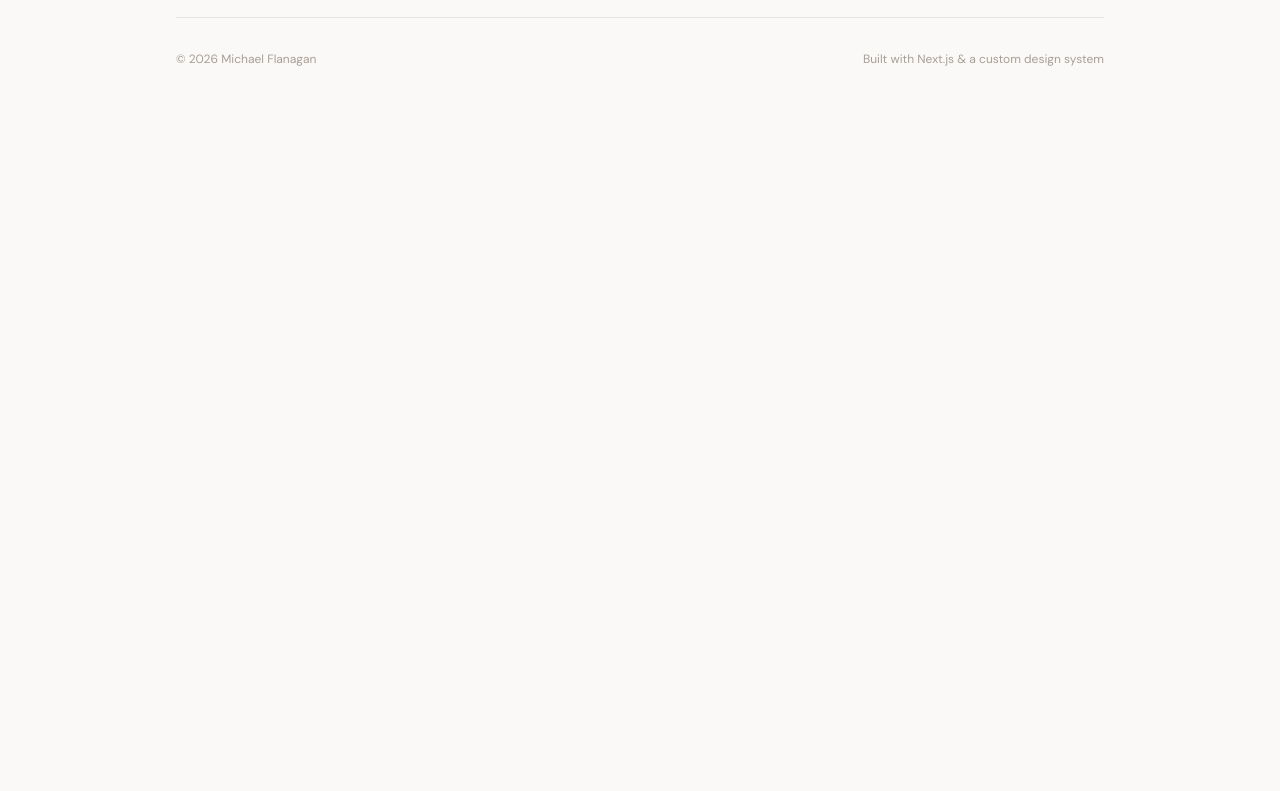
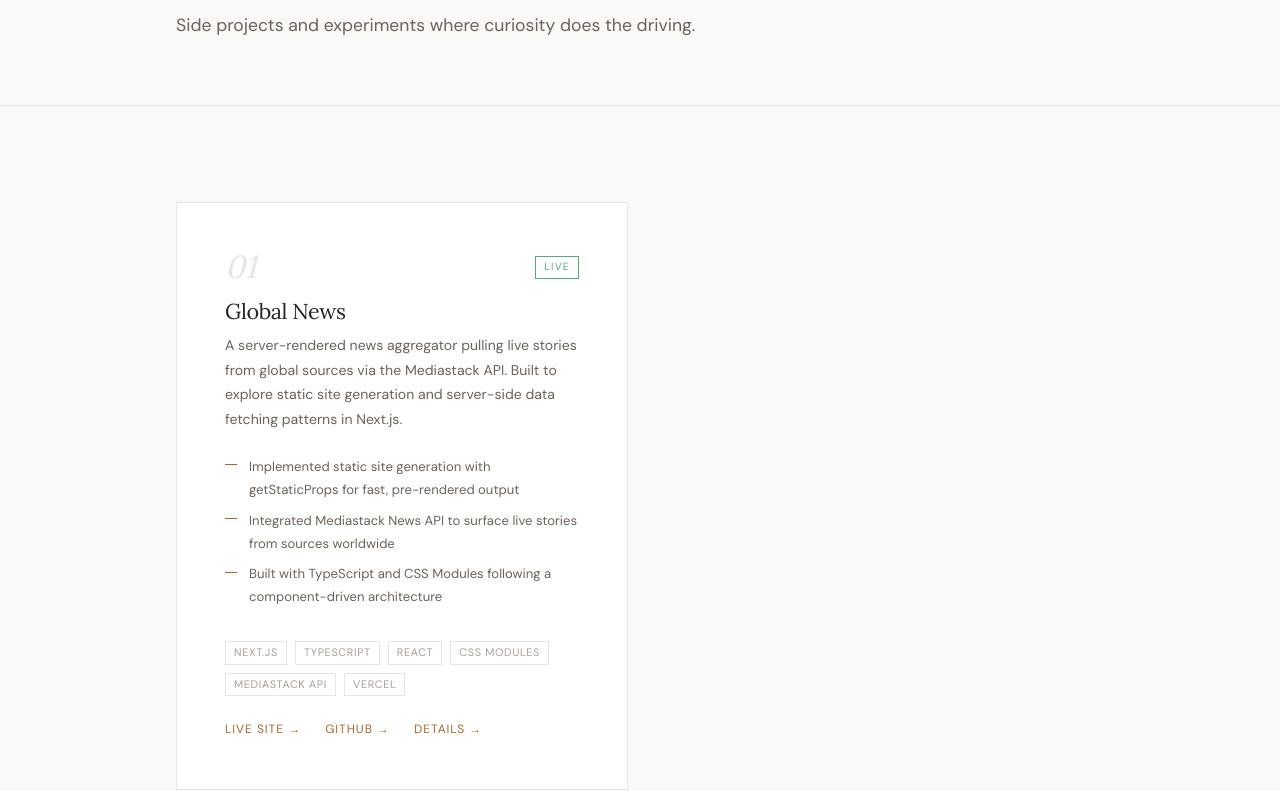
Before and after one commit to MFlanagan7/personal-site-26, a Next.js app: page /projects in a window 1280 px wide. Shown: the part 281-1072 px from the top of the page. Before the commit the page ends 800 px from the top, so only its background shows below. Built offline with nearby package versions, Linux system fonts and the light colour scheme.

Commit message:
feat: build projects index page

```diff
--- /dev/null
+++ b/src/app/projects/page.module.css
@@ -0,0 +1,162 @@
+/* ============================================================
+   PROJECTS INDEX PAGE
+============================================================ */
+
+.section {
+  padding-block: var(--space-8);
+}
+
+.grid {
+  display: grid;
+  grid-template-columns: 1fr;
+  gap: var(--space-4);
+  list-style: none;
+}
+
+@media (min-width: 768px) {
+  .grid {
+    grid-template-columns: repeat(2, 1fr);
+  }
+}
+
+/* ============================================================
+   CARD
+============================================================ */
+.card {
+  display: flex;
+  flex-direction: column;
+  padding: var(--space-6);
+  background: var(--color-surface);
+  border: 1px solid var(--color-border);
+  transition: border-color 0.2s ease, transform 0.2s ease;
+}
+
+.card:hover {
+  border-color: var(--color-accent);
+  transform: translateY(-2px);
+}
+
+.cardTop {
+  display: flex;
+  justify-content: space-between;
+  align-items: center;
+  margin-bottom: var(--space-3);
+}
+
+.cardNum {
+  font-family: var(--font-serif);
+  font-size: 2rem;
+  font-style: italic;
+  color: var(--color-border);
+  line-height: 1;
+  transition: color 0.2s ease;
+}
+
+.card:hover .cardNum {
+  color: var(--color-accent-light);
+}
+
+/* Status badge */
+.cardStatus {
+  font-family: var(--font-sans);
+  font-size: 0.65rem;
+  letter-spacing: 0.12em;
+  text-transform: uppercase;
+  padding: 2px var(--space-2);
+  border: 1px solid var(--color-border);
+  color: var(--color-text-subtle);
+}
+
+.cardStatus[data-status="live"] {
+  color: #4caf7d;
+  border-color: #4caf7d;
+}
+
+.cardStatus[data-status="in-progress"] {
+  color: var(--color-accent);
+  border-color: var(--color-accent);
+}
+
+.cardTitle {
+  font-family: var(--font-serif);
+  font-size: 1.35rem;
+  font-weight: 400;
+  color: var(--color-text);
+  margin-bottom: var(--space-2);
+}
+
+.cardSummary {
+  font-family: var(--font-sans);
+  font-size: 0.88rem;
+  color: var(--color-text-muted);
+  line-height: 1.75;
+  margin-bottom: var(--space-4);
+  max-width: none;
+  flex: 1;
+}
+
+.cardHighlights {
+  list-style: none;
+  margin-bottom: var(--space-4);
+}
+
+.cardHighlight {
+  font-family: var(--font-sans);
+  font-size: 0.82rem;
+  color: var(--color-text-muted);
+  line-height: 1.75;
+  padding-left: var(--space-4);
+  position: relative;
+  margin-bottom: var(--space-2);
+}
+
+.cardHighlight::before {
+  content: '';
+  position: absolute;
+  left: 0;
+  top: 0.65em;
+  width: 12px;
+  height: 1px;
+  background: var(--color-accent);
+}
+
+.cardTags {
+  display: flex;
+  flex-wrap: wrap;
+  gap: var(--space-2);
+  margin-bottom: var(--space-4);
+}
+
+.tag {
+  font-family: var(--font-sans);
+  font-size: 0.68rem;
+  letter-spacing: 0.06em;
+  text-transform: uppercase;
+  color: var(--color-text-subtle);
+  border: 1px solid var(--color-border);
+  padding: 2px var(--space-2);
+}
+
+.cardLinks {
+  display: flex;
+  gap: var(--space-4);
+  flex-wrap: wrap;
+  margin-top: auto;
+}
+
+.cardLink {
+  font-family: var(--font-sans);
+  font-size: 0.75rem;
+  letter-spacing: 0.08em;
+  text-transform: uppercase;
+  color: var(--color-accent);
+  text-decoration: none;
+  border-bottom: 1px solid transparent;
+  padding-bottom: 1px;
+  transition: border-color 0.2s ease, color 0.2s ease;
+}
+
+.cardLink:hover {
+  border-bottom-color: var(--color-accent);
+  color: var(--color-accent-light);
+}
--- a/src/app/projects/page.tsx
+++ b/src/app/projects/page.tsx
@@ -1,3 +1,94 @@
+import type { Metadata } from "next";
+import Link from "next/link";
+import PageHeader from "@/components/PageHeader/PageHeader";
+import Container from "@/components/Container/Container";
+import { projects } from "@/data/projects";
+import styles from "./page.module.css";
+
+export const metadata: Metadata = {
+  title: "Projects",
+  description:
+    "Side projects and experiments from Michael Flanagan -- frontend developer and marketing technologist.",
+};
+
 export default function ProjectsPage() {
-  return <main>Projects</main>;
+  return (
+    <>
+      <PageHeader
+        eyebrow="Projects"
+        heading="Things I've built"
+        sub="Side projects and experiments where curiosity does the driving."
+      />
+
+      <section className={styles.section}>
+        <Container>
+          <ul className={styles.grid} aria-label="Projects">
+            {projects.map((project, index) => (
+              <li key={project.slug} className={styles.card}>
+
+                <div className={styles.cardTop}>
+                  <span className={styles.cardNum} aria-hidden="true">
+                    {String(index + 1).padStart(2, "0")}
+                  </span>
+                  <span className={styles.cardStatus} data-status={project.status}>
+                    {project.status === "in-progress" ? "In Progress" : project.status === "archived" ? "Archived" : "Live"}
+                  </span>
+                </div>
+
+                <h2 className={styles.cardTitle}>{project.title}</h2>
+                <p className={styles.cardSummary}>{project.summary}</p>
+
+                <ul className={styles.cardHighlights} aria-label="Project highlights">
+                  {project.highlights.slice(0, 3).map((highlight, i) => (
+                    <li key={i} className={styles.cardHighlight}>
+                      {highlight}
+                    </li>
+                  ))}
+                </ul>
+
+                <div className={styles.cardTags} aria-label="Technologies used">
+                  {project.tech.map((t) => (
+                    <span key={t} className={styles.tag}>{t}</span>
+                  ))}
+                </div>
+
+                <div className={styles.cardLinks}>
+                  {project.liveUrl && (
+                    <a
+                      href={project.liveUrl}
+                      className={styles.cardLink}
+                      target="_blank"
+                      rel="noopener noreferrer"
+                      aria-label={`View ${project.title} live site`}
+                    >
+                      Live Site →
+                    </a>
+                  )}
+                  {project.repoUrl && (
+                    <a
+                      href={project.repoUrl}
+                      className={styles.cardLink}
+                      target="_blank"
+                      rel="noopener noreferrer"
+                      aria-label={`View ${project.title} on GitHub`}
+                    >
+                      GitHub →
+                    </a>
+                  )}
+                  <Link
+                    href={`/projects/${project.slug}`}
+                    className={styles.cardLink}
+                    aria-label={`Read more about ${project.title}`}
+                  >
+                    Details →
+                  </Link>
+                </div>
+
+              </li>
+            ))}
+          </ul>
+        </Container>
+      </section>
+    </>
+  );
 }
```
